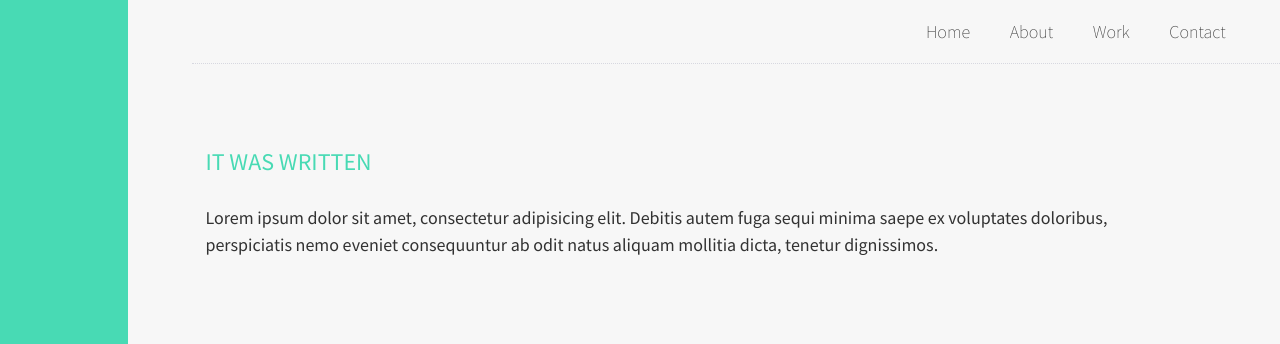
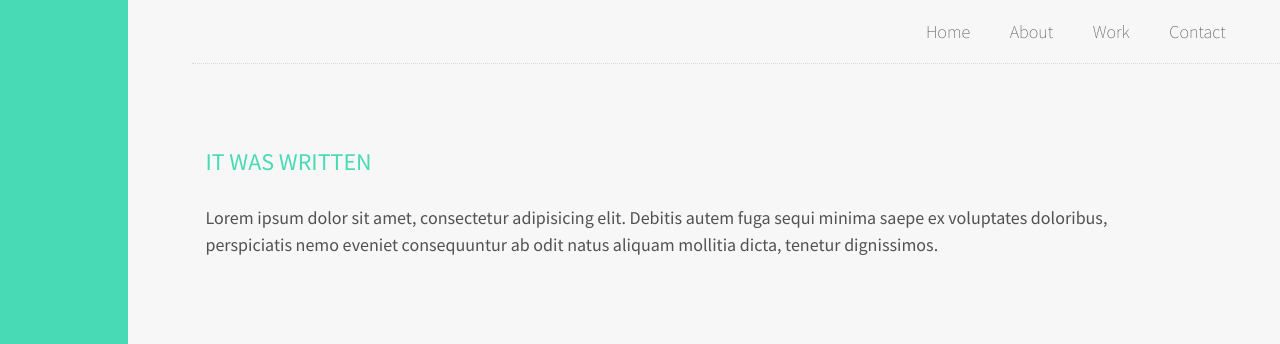
Before and after one commit to techtolentino/digital-card, a Jekyll site: the page built from blog.md, in a window 1280 px wide. Shown: the top 344 px of the page. Built offline with Jekyll 4.4.1, drawn with Linux system fonts in a browser that asks for light colours.

Commit message:
consistent colors

```diff
--- a/_sass/_config.scss
+++ b/_sass/_config.scss
@@ -9,7 +9,7 @@
 $spacing-unit: 2em;
 
 // Colors
-$text-color: #323232;
+$text-color: #525252;
 $background-color: #F7F7F7;
 $accent-color: #FF4A7C;
 $cool-color: #48DAB4;
--- a/_sass/_home.scss
+++ b/_sass/_home.scss
@@ -7,7 +7,7 @@
 
     &--accent {
         width: 10%;
-        background-color: darken($cool-color, 5%);
+        background-color: $cool-color;
     }
 
     &--block {
--- a/_sass/_page.scss
+++ b/_sass/_page.scss
@@ -16,6 +16,7 @@
 
 @include media-query($medium-screen) {
     .page {
+        background-color: #FBFBFB;
 
         &--accent {
             width: 0;
--- a/index.html
+++ b/index.html
@@ -5,7 +5,7 @@
 <div class="home">
     <div class="home--accent"></div>
     <div class="home--content">
-        <div class="layer--MEDIUM-HOME">
+        <div class="layer--MEDIUM">
             <div class="container">
                 <h4 class="home--title accent--cool text--normal">In my opinion</h4>
                 <h1 class="home--subtitle text--bold">Good code <br>is about the<br>collective people.</h1>
```
